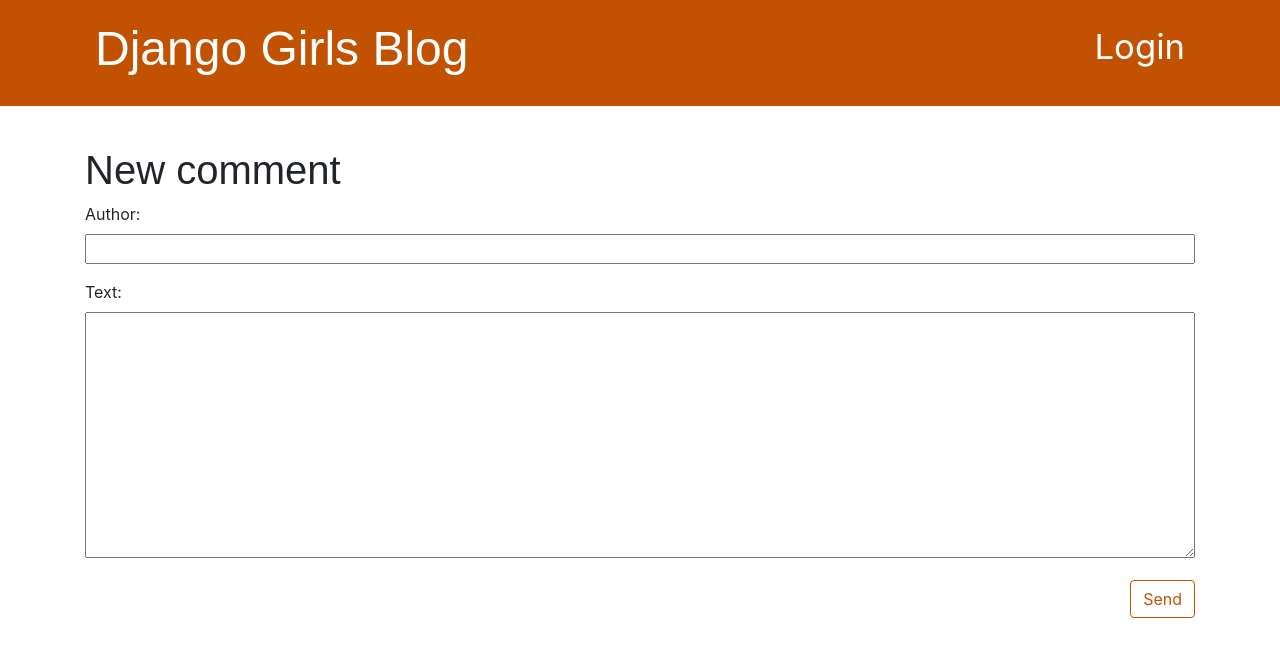
After one commit to Nukufel/DjangoBlog, a Django app: page /post/1/comment/ in a window 1280 px wide. The commit adds this page. Shown: the top 657 px of the page. Run offline with Django 3.2, Linux system fonts and the light colour scheme; tables that the repository leaves empty hold one stand-in row (values such as "Sample post").

Commit message:
comments

```diff
--- a/blog/admin.py
+++ b/blog/admin.py
@@ -1,4 +1,5 @@
 from django.contrib import admin
-from .models import Post
+from .models import Post, Comment
 
 admin.site.register(Post)
+admin.site.register(Comment)
--- a/blog/forms.py
+++ b/blog/forms.py
@@ -1,8 +1,15 @@
 from django import forms
-from .models import Post
+from .models import Post, Comment
 
 class PostForm(forms.ModelForm):
 
     class Meta:
          model = Post
          fields = ('title', 'text',)
+
+
+class CommentForm(forms.ModelForm):
+
+    class Meta:
+        model = Comment
+        fields = ('author', 'text',)
--- a/blog/models.py
+++ b/blog/models.py
@@ -16,3 +16,17 @@ class Post(models.Model):
 
     def __str__(self):
         return self.title
+
+class Comment(models.Model):
+    post = models.ForeignKey('blog.Post', on_delete=models.CASCADE, related_name='comments')
+    author = models.CharField(max_length=200, default='')
+    text = models.TextField()
+    created_date = models.DateTimeField(default=timezone.now)
+    approved_comment = models.BooleanField(default=False)
+
+    def approve(self):
+        self.approved_comment = True
+        self.save()
+
+    def __str__(self):
+        return self.text
--- a/blog/static/css/blog.css
+++ b/blog/static/css/blog.css
@@ -68,3 +68,7 @@ h4 {
     color: #FFFFFF;
     background-color: #C25100;
 }
+
+.comment {
+    margin: 20px 0px 20px 20px;
+}
--- /dev/null
+++ b/blog/templates/blog/add_comment_to_post.html
@@ -0,0 +1,9 @@
+{% extends 'blog/base.html' %}
+
+{% block content %}
+    <h1>New comment</h1>
+    <form method="POST" class="post-form">{% csrf_token %}
+        {{ form.as_p }}
+        <button type="submit" class="save btn btn-default">Send</button>
+    </form>
+{% endblock %}
--- a/blog/templates/blog/post_list.html
+++ b/blog/templates/blog/post_list.html
@@ -8,6 +8,7 @@
             </time>
             <h2><a href="{% url 'post_detail' pk=post.pk %}">{{ post.title }}</a></h2>
             <p>{{ post.text|linebreaksbr }}</p>
+            <a href="{% url 'post_detail' pk=post.pk %}">Comments: {{ post.comments.count }}</a>
         </article>
     {% endfor %}
 {% endblock %}
--- a/blog/urls.py
+++ b/blog/urls.py
@@ -9,4 +9,5 @@ urlpatterns = [
     path('drafts/', views.draft_list, name='draft_list'),
     path('post/<pk>/publish/', views.post_publish, name='post_publish'),
     path('post/<pk>/remove/', views.post_remove, name='post_remove'),
+    path('post/<int:pk>/comment/', views.add_comment_to_post, name='add_comment_to_post'),
 ]
--- a/blog/views.py
+++ b/blog/views.py
@@ -1,7 +1,7 @@
 from django.shortcuts import render, get_object_or_404, redirect
 from django.utils import timezone
 from .models import Post
-from .forms import PostForm
+from .forms import PostForm, CommentForm
 from django.contrib.auth.decorators import login_required
 
 
@@ -58,3 +58,16 @@ def post_remove(request, pk):
     post = get_object_or_404(Post, pk=pk)
     post.delete()
     return redirect('post_list')
+
+def add_comment_to_post(request, pk):
+    post = get_object_or_404(Post, pk=pk)
+    if request.method == "POST":
+        form = CommentForm(request.POST)
+        if form.is_valid():
+            comment = form.save(commit=False)
+            comment.post = post
+            comment.save()
+            return redirect('post_detail', pk=post.pk)
+    else:
+        form = CommentForm()
+    return render(request, 'blog/add_comment_to_post.html', {'form': form})
```
Also changed, not shown: blog/templates/blog/post_detail.html (+11 -0 lines), blog/migrations/0002_comment.py (added), blog/migrations/0003_comment_author.py (added).
